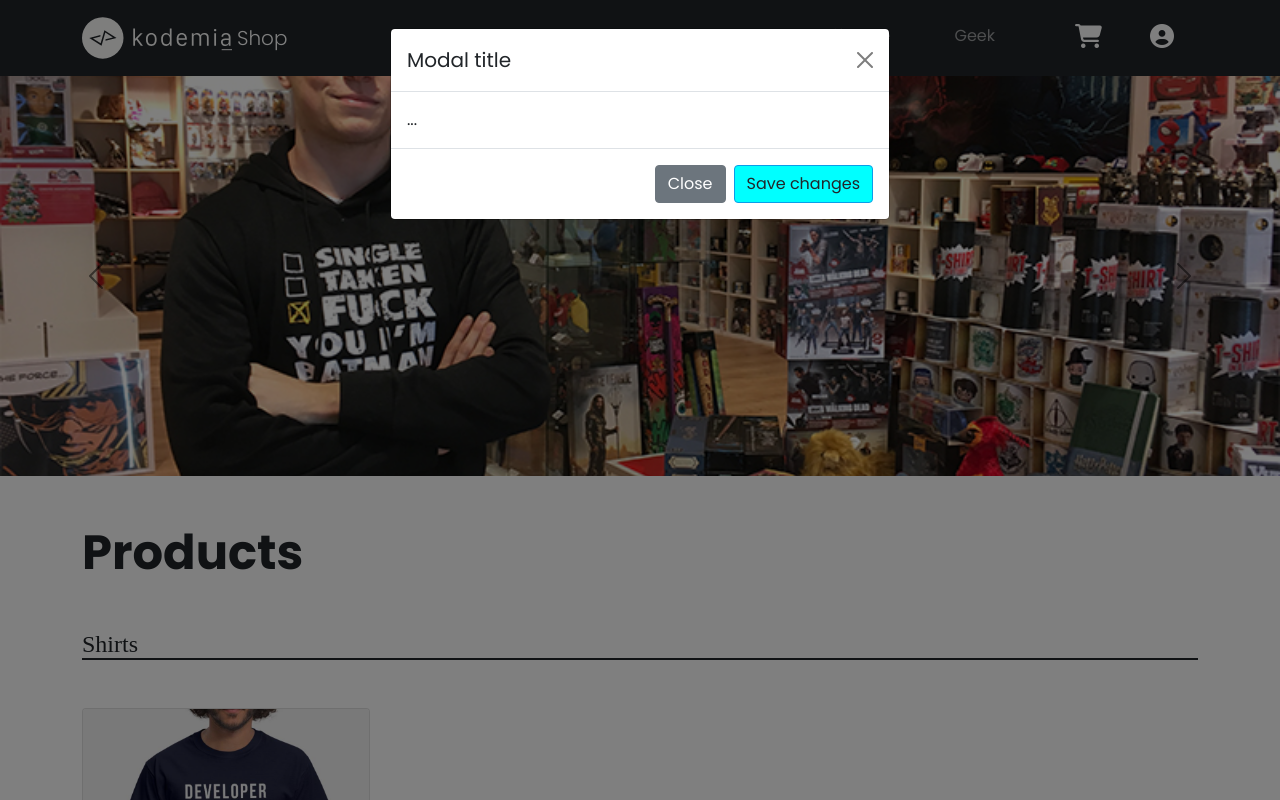
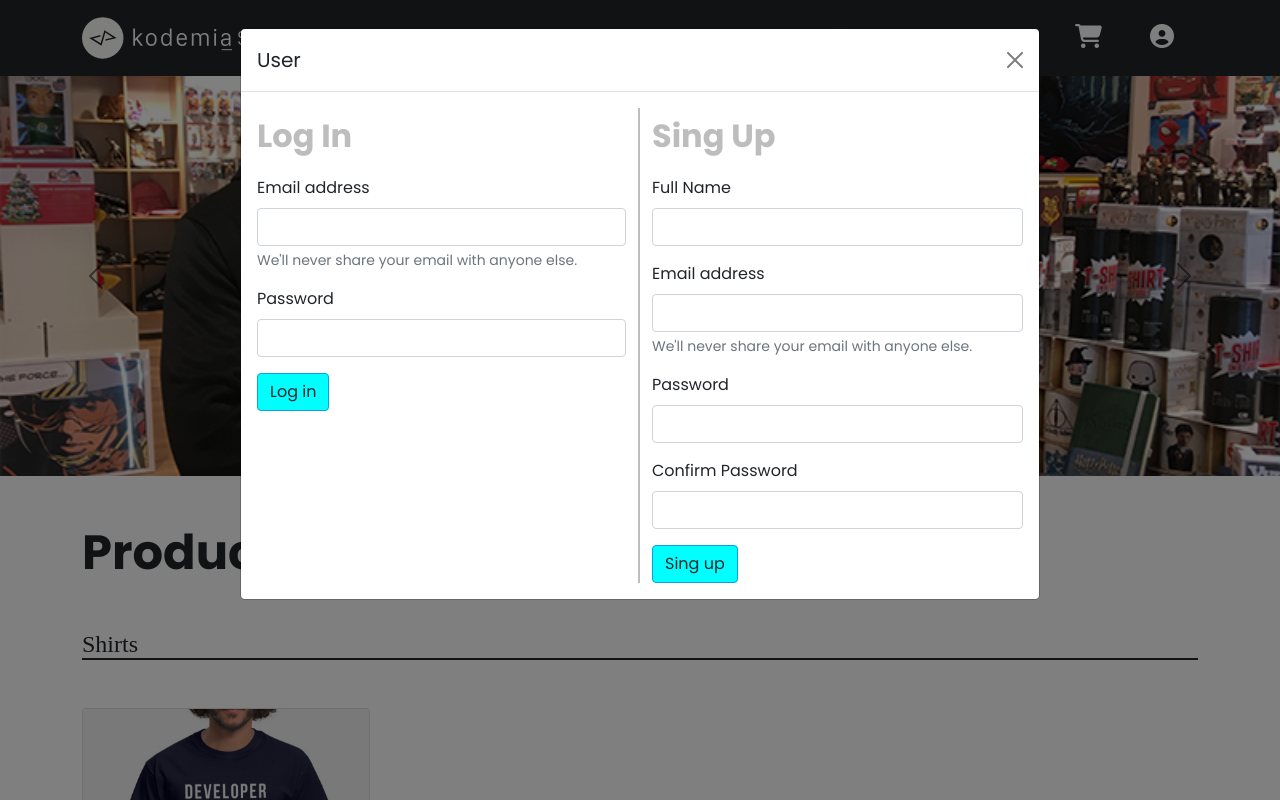
Before and after one commit to JoseSom/KodeCampShop, a plain HTML site: page index.html in a window 1280 px wide. Both pictures are taken after a click on the link 1162 px from the left and 38 px from the top of the page. Shown: the top 800 px of the page. Drawn offline with Linux system fonts and the light colour scheme; a web font is replaced by a local one.

Commit message:
Se aañaden campos al modal

```diff
--- a/css/styles.css
+++ b/css/styles.css
@@ -76,3 +76,13 @@ footer{
     font-size: 16px;
     color: var(--main-common-color-white);
 }
+
+.divider-vertical{
+    border-right: 2px solid var(--main-principal-color-gray);
+}
+
+.modal-user-title{
+    font-family: "Poppins-Bold";
+    font-size: xx-large;
+    color: var(--main-principal-color-gray);
+}
--- a/index.html
+++ b/index.html
@@ -164,7 +164,7 @@
                         <li class="nav-item mx-3">
                             <a class="nav-link" aria-current="page" href="#"><i class="fab fa-instagram-square"></i></a>
                         </li>
-                        <li class="nav-item mx-3">
+                        <li class="nav-item ms-3">
                             <a class="nav-link" aria-current="page" href="#"><i class="fab fa-facebook-square"></i></a>
                         </li>
                     </ul>
@@ -172,9 +172,13 @@
             </div>
         </nav>
         <div id="footer-body-info" class="container">
-            <div class="row">
+            <div class="row mt-2">
                 <div class="col-6">
                     <p class="my-2">Hecho con amor para el Kodecamp 2022</p>
+                </div>
+                <div class="col-6 d-flex align-items-end">
+                    <a type="button" class="btn btn-outline-light ms-auto" href="#"> Worker Access <i
+                            class="fas fa-heart"></i> </a>
                 </div>
             </div>
         </div>
@@ -182,19 +186,64 @@
     <!-- End Footer-->
 
     <!-- Start Modal Login/Register -->
-    <div class="modal fade" id="exampleModal" tabindex="-1" aria-labelledby="exampleModalLabel" aria-hidden="true">
-        <div class="modal-dialog">
+    <div class="modal fade" id="exampleModal" tabindex="-1" aria-labelledby="exampleModalLabel" aria-hidden="true"
+        data-bs-backdrop="static">
+        <div class="modal-dialog modal-lg">
             <div class="modal-content">
                 <div class="modal-header">
-                    <h5 class="modal-title" id="exampleModalLabel">Modal title</h5>
+                    <h5 class="modal-title" id="exampleModalLabel">User</h5>
                     <button type="button" class="btn-close" data-bs-dismiss="modal" aria-label="Close"></button>
                 </div>
                 <div class="modal-body">
-                    ...
-                </div>
-                <div class="modal-footer">
-                    <button type="button" class="btn btn-secondary" data-bs-dismiss="modal">Close</button>
-                    <button type="button" class="btn btn-primary">Save changes</button>
+                    <div class="row">
+                        <div id="modal-user-login" class="col-6 divider-vertical">
+                            <form>
+                                <div class="mb-3">
+                                    <div id="modal-user-login-title" class="form-text modal-user-title">Log In</div>
+                                </div>
+                                <div class="mb-3">
+                                    <label for="exampleInputEmail1" class="form-label">Email address</label>
+                                    <input type="email" class="form-control" id="exampleInputEmail1"
+                                        aria-describedby="emailHelp">
+                                    <div id="emailHelp" class="form-text">We'll never share your email with anyone else.
+                                    </div>
+                                </div>
+                                <div class="mb-3">
+                                    <label for="exampleInputPassword1" class="form-label">Password</label>
+                                    <input type="password" class="form-control" id="exampleInputPassword1">
+                                </div>
+                                <button type="submit" class="btn btn-primary">Log in</button>
+                            </form>
+                        </div>
+                        <div id="modal-user-singup" class="col-6">
+                            <form>
+                                <div class="mb-3">
+                                    <div id="modal-user-login-title" class="form-text modal-user-title">Sing Up</div>
+                                </div>
+                                <div class="mb-3">
+                                    <label for="exampleInputName" class="form-label">Full Name</label>
+                                    <input type="email" class="form-control" id="exampleInputName"
+                                        aria-describedby="emailHelp">
+                                </div>
+                                <div class="mb-3">
+                                    <label for="exampleInputEmail1" class="form-label">Email address</label>
+                                    <input type="email" class="form-control" id="exampleInputEmail1"
+                                        aria-describedby="emailHelp">
+                                    <div id="emailHelp" class="form-text">We'll never share your email with anyone else.
+                                    </div>
+                                </div>
+                                <div class="mb-3">
+                                    <label for="exampleInputPassword1" class="form-label">Password</label>
+                                    <input type="password" class="form-control" id="exampleInputPassword1">
+                                </div>
+                                <div class="mb-3">
+                                    <label for="exampleInputConfirmPassword" class="form-label">Confirm Password</label>
+                                    <input type="password" class="form-control" id="exampleInputConfirmPassword">
+                                </div>
+                                <button type="submit" class="btn btn-primary">Sing up</button>
+                            </form>
+                        </div>
+                    </div>
                 </div>
             </div>
         </div>
```
